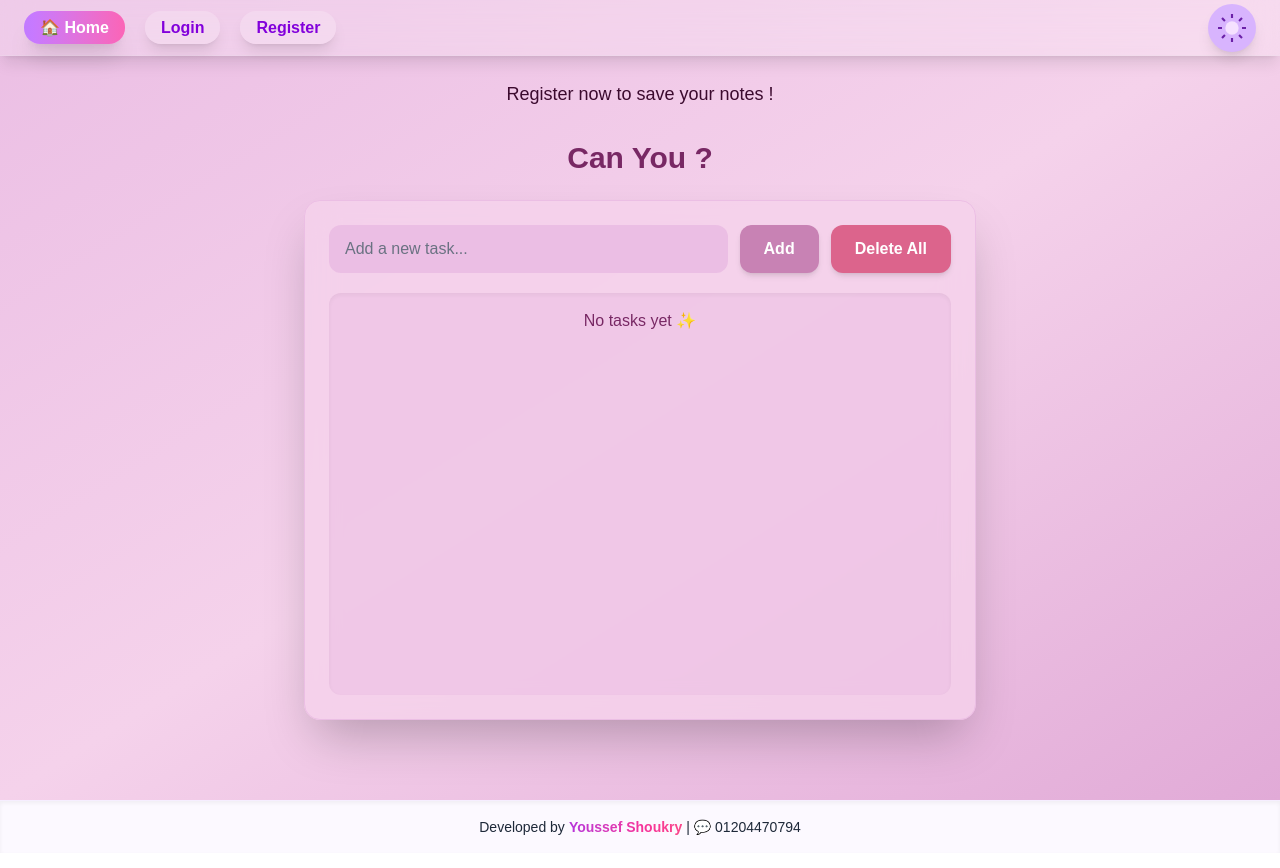
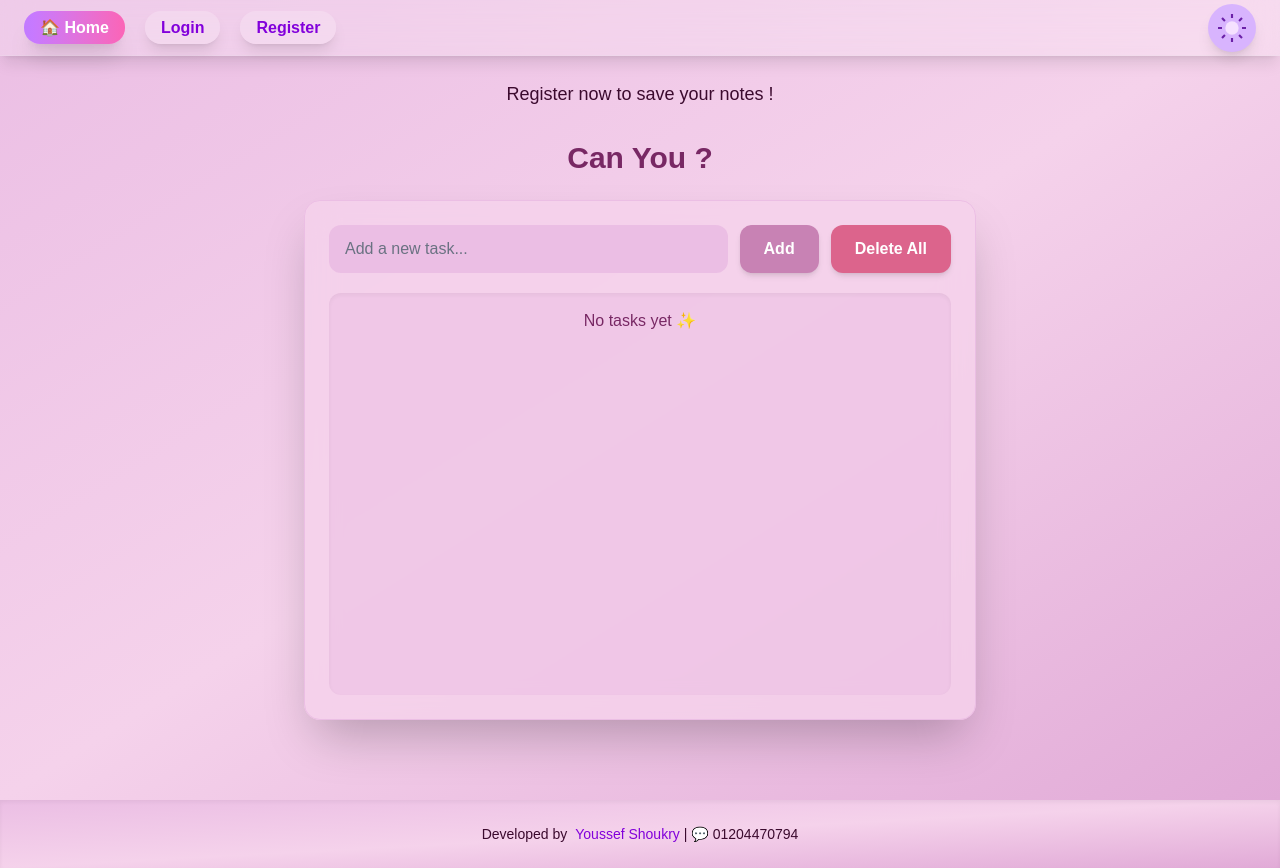
Before and after one commit to youssefshoukry1/To-do-List, a Next.js app: page / in a window 1280 px wide. Built offline with nearby package versions, Linux system fonts and the light colour scheme.

Commit message:
update project

```diff
--- a/src/app/Footer/Footer.tsx
+++ b/src/app/Footer/Footer.tsx
@@ -12,50 +12,33 @@ export default function Footer() {
     <motion.footer
       initial={{ opacity: 0, y: 20 }}
       animate={{ opacity: 1, y: 0 }}
-      transition={{ duration: 0.8, ease: [0.6, 0.05, -0.01, 0.9] }}
-      className={`w-full py-4 px-6 flex justify-center items-center backdrop-blur-lg  shadow-inner transition-colors duration-500 ${
-        mood === "light"
-          ? "bg-purple-50/60 text-gray-800 border-t border-purple-200/30"
-          : "bg-gray-900/70 text-gray-200 border-t border-gray-700/50"
+      transition={{ duration: 0.6 }}
+      className={`w-full py-6 px-8 flex justify-center items-center shadow-inner transition-colors duration-500 ${
+          mood === "light"
+      ? "bg-gradient-to-br from-[rgb(235,190,228)] via-[rgb(245,210,235)] to-[rgb(225,170,215)] text-[#3b0a2e]"
+      : "bg-gradient-to-b to-[#121212] from-[#1E1E1E] text-gray-200"
       }`}
     >
       <a
         href={`https://wa.me/${whatsappNumber}`}
         target="_blank"
         rel="noopener noreferrer"
-        className="flex flex-wrap justify-center items-center gap-1 text-sm font-medium transition-transform duration-300 transform hover:scale-105 hover:drop-shadow-lg"
+        className={`flex flex-wrap justify-center items-center gap-1 text-xs sm:text-sm font-medium transition-all duration-300 ${
+          mood === "light"
+            ? "hover:text-purple-600 hover:scale-105"
+            : "hover:text-green-400 hover:scale-105"
+        }`}
       >
         Developed by{" "}
         <span
-          className={`font-bold bg-clip-text text-transparent animate-gradient bg-gradient-to-r ${
-            mood === "light"
-              ? "from-purple-600 via-pink-500 to-red-400"
-              : "from-indigo-400 via-purple-400 to-pink-400"
-          }`}
-          style={{
-            backgroundSize: "200% auto",
-            animation: "gradientShift 3s linear infinite",
-          }}
+          className={
+            mood === "light" ? "text-purple-700 ml-1" : "text-green-400 ml-1"
+          }
         >
           Youssef Shoukry
         </span>{" "}
         | 💬 01204470794
       </a>
-
-      {/* Gradient Animation */}
-      <style jsx>{`
-        @keyframes gradientShift {
-          0% {
-            background-position: 0% 50%;
-          }
-          50% {
-            background-position: 100% 50%;
-          }
-          100% {
-            background-position: 0% 50%;
-          }
-        }
-      `}</style>
     </motion.footer>
   );
 }
```
